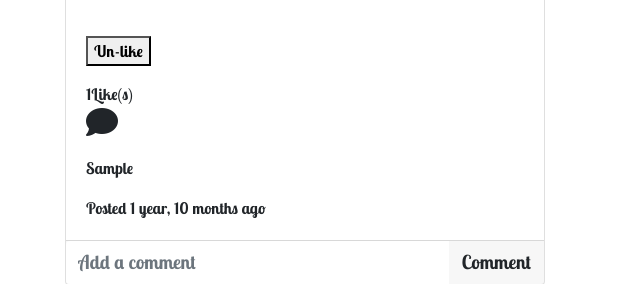
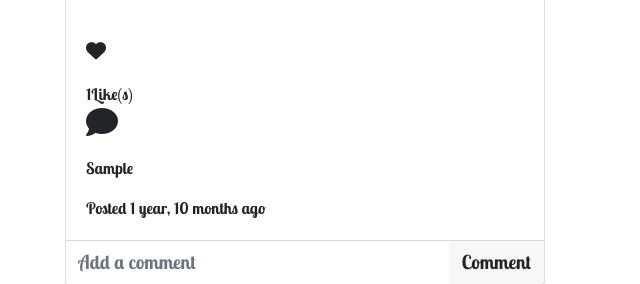
Before and after one commit to Valentino-Junior/Gram-Insta, a Django app: page / in a window 1400 px wide. Shown: the part 803-1087 px from the top of the page, without its empty margins (0-640 px from the left). Run offline with Django 3.2, Linux system fonts and the light colour scheme; a user stored in the database is signed in; tables that the repository leaves empty hold one stand-in row (values such as "Sample post"); some libraries are stand-ins or nearby versions; some web fonts are replaced.

```diff
--- a/gram/templates/all-glam/home.html
+++ b/gram/templates/all-glam/home.html
@@ -36,9 +36,9 @@
                 {% csrf_token %}
                 <input type="hidden" name="image_id" value="{{pic.id}}">
                 {%if user not in pic.like_count.all %}
-                <button class="btn btn-success" type="submit">like</button>
+                <a><i class="fa fa-heart"></i></a>
                 {% else %}
-                 <button class="" type="submit">Un-like</button>
+                <a><i class="fa fa-heart"></i></a>
                 {% endif %}
               </form>
             </p>
```
